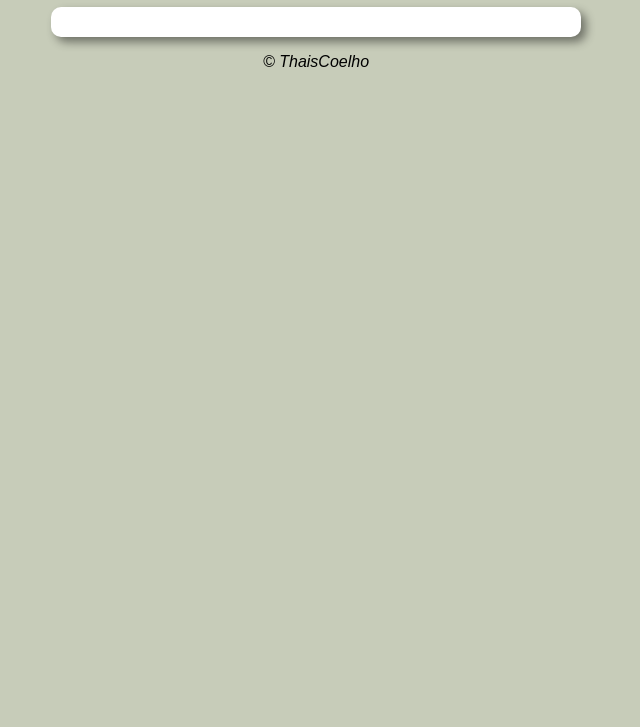
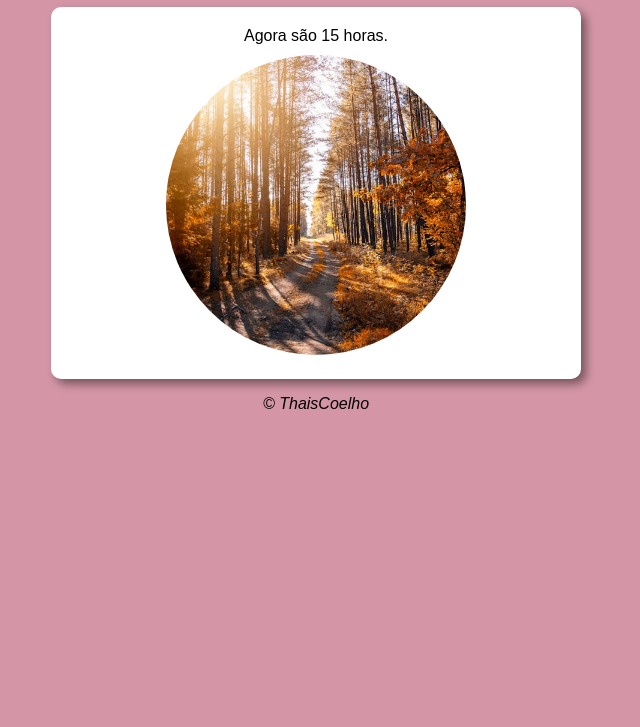
Before and after one commit to ThaisHolz/curso-js-exercicios, a plain HTML site: page ex002/index.html in a window 1280 px wide. Shown: the part 73-800 px from the top of the page, without its empty margins (324-964 px from the left). Drawn offline with Linux system fonts and the light colour scheme.

Commit message:
Projeto finalizado com imagens e cores de fundo modificadas

```diff
--- a/ex002/index.html
+++ b/ex002/index.html
@@ -6,14 +6,18 @@
     <link rel="stylesheet" href="style.css">
     <title>Projeto Horas</title>
 </head>
-<body>
+<body onload="carregar()">
     <header>
-        <h1>Título</h1>
+        <h1>Hora do dia</h1>
     </header>
 
     <section>
-        <div></div>
-        <div></div>
+        <div id="msg">
+            Aqui vai a hora
+        </div>
+        <div id="foto">
+            <img id="manha" src="imagens/manha.jpeg" alt="Foto do dia">
+        </div>
     </section>
 
     <footer>
--- a/ex002/script.js
+++ b/ex002/script.js
@@ -1 +1,20 @@
-alert('Olá!');
+function carregar(){
+    var msg = window.document.getElementById('msg');
+    var img = window.document.getElementById('manha');
+    var data = new Date();
+    var hora = data.getHours();
+    //var hora = 20 //Teste de hora forçado
+    msg.innerHTML = `Agora são ${hora} horas.`;
+
+    //Mostrando a imagem correta
+    if(hora >= 0 && hora < 12){
+        img.src = 'imagens/manha.png';
+        document.body.style.background = '#B0BC98';
+    } else if (hora >= 12 && hora < 18){
+        img.src = 'imagens/tarde.png';
+        document.body.style.background = '#D496A7';
+    } else {
+        img.src = 'imagens/noite.png';
+        document.body.style.background = '#5D576B';
+    }
+}
--- a/ex002/style.css
+++ b/ex002/style.css
@@ -18,6 +18,17 @@ section{
     box-shadow: 5px 5px 10px rgba(0, 0, 0, 0.447);
 }
 
+div{
+    text-align: center;
+    padding: 5px;
+}
+
+img#manha{
+    width: 300px;
+    height: 300px;
+    border-radius: 50%;
+}
+
 footer{
     text-align: center;
     font-style: italic;
```
Also changed, not shown: ex002/imagens/manha.png (added), ex002/imagens/manha.webp (deleted), ex002/imagens/noite.jpeg (deleted), ex002/imagens/noite.png (added), ex002/imagens/tarde.jpeg (deleted), ex002/imagens/tarde.png (added).
